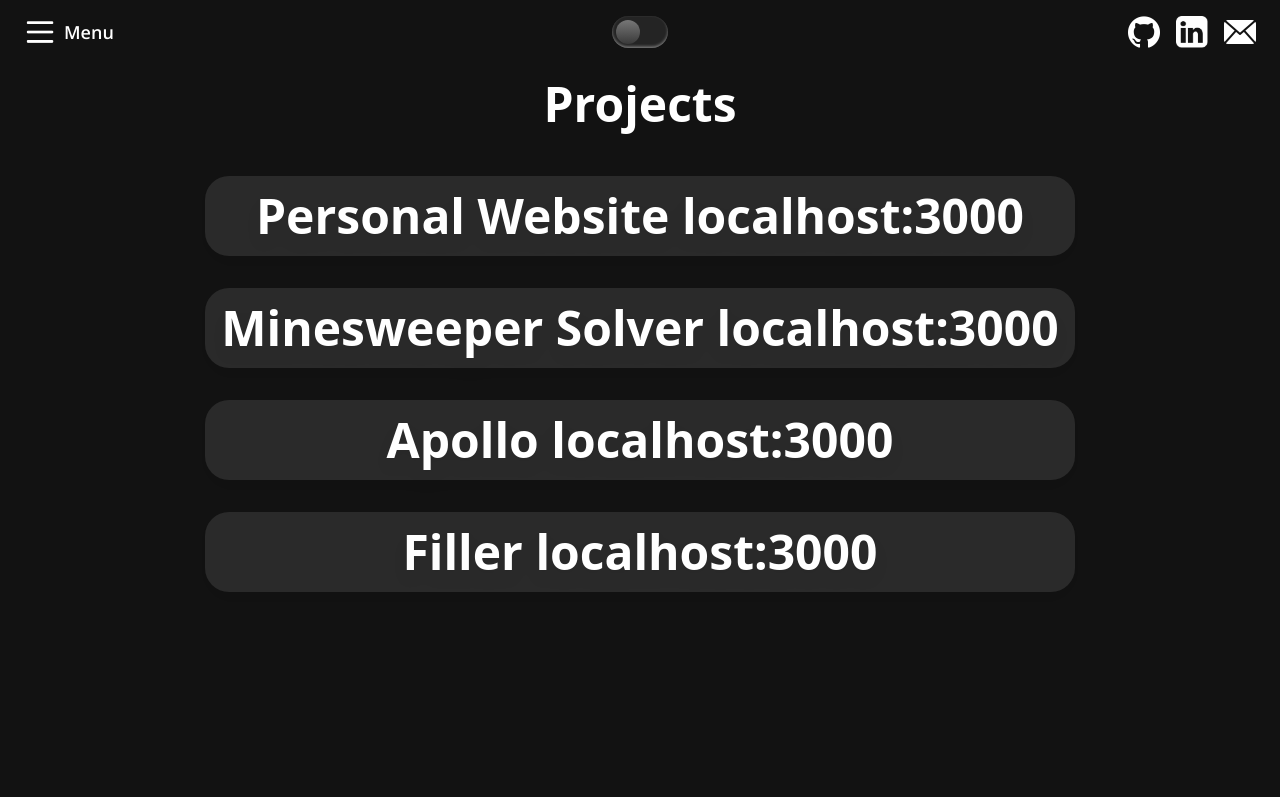
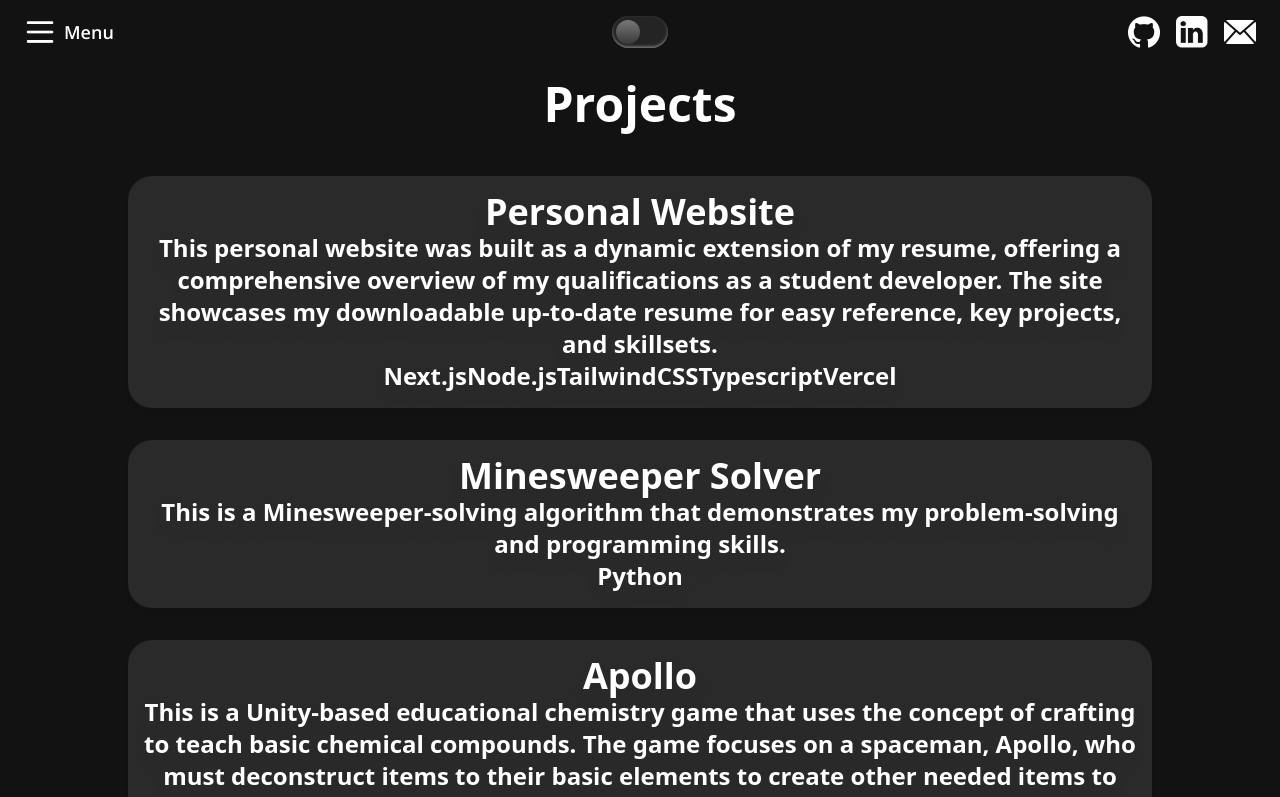
Before and after one commit to ENamja/personal-website, a Next.js app: page /projects in a window 1280 px wide. Shown: the top 797 px of the page. Built offline with nearby package versions, Linux system fonts and the light colour scheme.

Commit message:
Added basic descriptions to project and fixed page dimensions

```diff
--- a/app/projects/ProjectList.tsx
+++ b/app/projects/ProjectList.tsx
@@ -7,14 +7,31 @@ import Link from "next/link";
 function ProjectList() {
   const theme = useContext(ThemeContext);
   const projects = [
-    { name: "Personal Website", link: "localhost:3000" },
-    { name: "Minesweeper Solver", link: "localhost:3000" },
-    { name: "Apollo", link: "localhost:3000" },
-    { name: "Filler", link: "localhost:3000" },
+    {
+      name: "Personal Website",
+      link: "localhost:3000",
+      description:
+        "This personal website was built as a dynamic extension of my resume, offering a comprehensive overview of my qualifications as a student developer. The site showcases my downloadable up-to-date resume for easy reference, key projects, and skillsets.",
+      tools: ["Next.js", "Node.js", "TailwindCSS", "Typescript", "Vercel"],
+    },
+    {
+      name: "Minesweeper Solver",
+      link: "localhost:3000",
+      description:
+        "This is a Minesweeper-solving algorithm that demonstrates my problem-solving and programming skills. ",
+      tools: ["Python", ""],
+    },
+    {
+      name: "Apollo",
+      link: "localhost:3000",
+      description:
+        "This is a Unity-based educational chemistry game that uses the concept of crafting to teach basic chemical compounds. The game focuses on a spaceman, Apollo, who must deconstruct items to their basic elements to create other needed items to repair his failing spaceship. Through our team's overall problem-solving skills, teamwork, and excellent visuals, our game was awarded first place in HackSoCal 2020.",
+      tools: ["C#", "Unity"],
+    },
   ];
 
   return (
-    <ul className="flex flex-col items-center mt-8 max-w-5xl">
+    <ul className="flex flex-col items-center mt-8 max-w-5xl w-full">
       {projects.map((project) => {
         return (
           <li
@@ -30,8 +47,14 @@ function ProjectList() {
               }
             >
               <div className="absolute rounded-3xl top-0 left-0 w-full h-full bg-white opacity-[.10]"></div>
-              <Link href={project.link} target="_blank" className="text">
-                {project.name} {project.link}
+              <Link
+                href={project.link}
+                target="_blank"
+                className="w-full h-full"
+              >
+                <div className="text-4xl">{project.name}</div>
+                <div className="text-2xl">{project.description}</div>
+                <div className="text-2xl">{project.tools}</div>
               </Link>
             </div>
           </li>
--- a/app/projects/ProjectPage.tsx
+++ b/app/projects/ProjectPage.tsx
@@ -10,7 +10,7 @@ function ProjectPage() {
   return (
     <div
       className={
-        "w-screen h-screen transition duration-500 pt-20 text-center text-5xl font-bold flex flex-col items-center" +
+        "w-screen h-full transition duration-500 pt-20 text-center text-5xl font-bold flex flex-col items-center" +
         (theme === "dark"
           ? " bg-[#121212] text-white"
           : " bg-gray-100 text-black")
```
